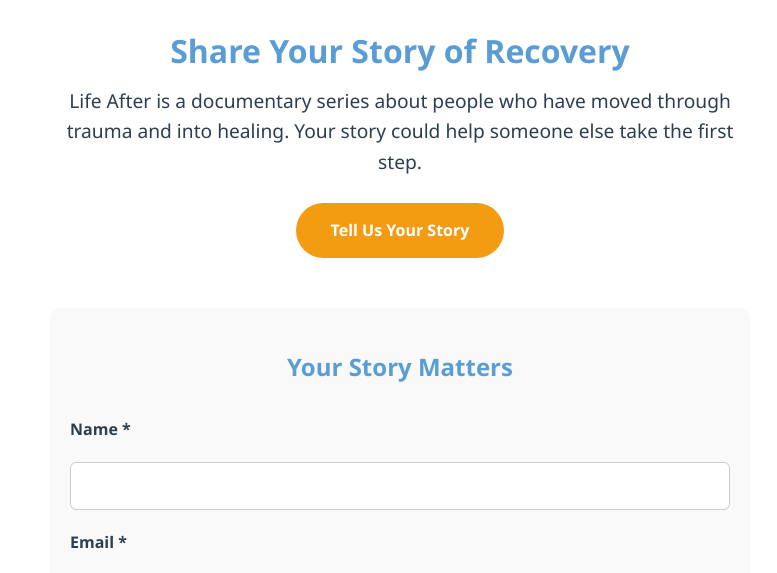
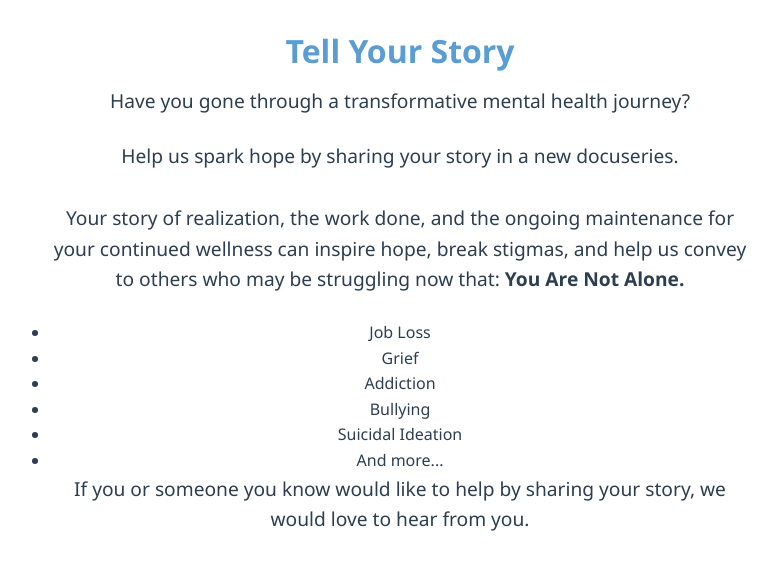
Before and after one commit to djmuckface/lifeafter, a plain HTML site: page index.html in a window 1280 px wide. Shown: the part 179-752 px from the top of the page, without its empty margins (240-1017 px from the left). Drawn offline with Linux system fonts and the light colour scheme.

Commit message:
Add files via upload

```diff
--- a/index.html
+++ b/index.html
@@ -12,11 +12,28 @@
     </header>
 
     <main class="main-content">
-        <h1>Share Your Story of Recovery</h1>
+        <h1>Tell Your Story</h1>
+        <p class="description">
+            Have you gone through a transformative mental health journey?
+        </p>
         <p>
-            Life After is a documentary series about people who have moved through trauma and into healing. Your story could help someone else take the first step.
+            Help us spark hope by sharing your story in a new docuseries.
+            <br><br>
+            Your story of realization, the work done, and the ongoing maintenance for your continued wellness
+            can inspire hope, break stigmas, and help us convey to others who may be struggling now that:
+            <strong>You Are Not Alone.</strong>
         </p>
-        <a href="#formSection" class="cta-button">Tell Us Your Story</a>
+        <ul class="topics">
+            <li>Job Loss</li>
+            <li>Grief</li>
+            <li>Addiction</li>
+            <li>Bullying</li>
+            <li>Suicidal Ideation</li>
+            <li>And more...</li>
+        </ul>
+        <p>
+            If you or someone you know would like to help by sharing your story, we would love to hear from you.
+        </p>
     </main>
 
     <section class="form-section" id="formSection">
```
